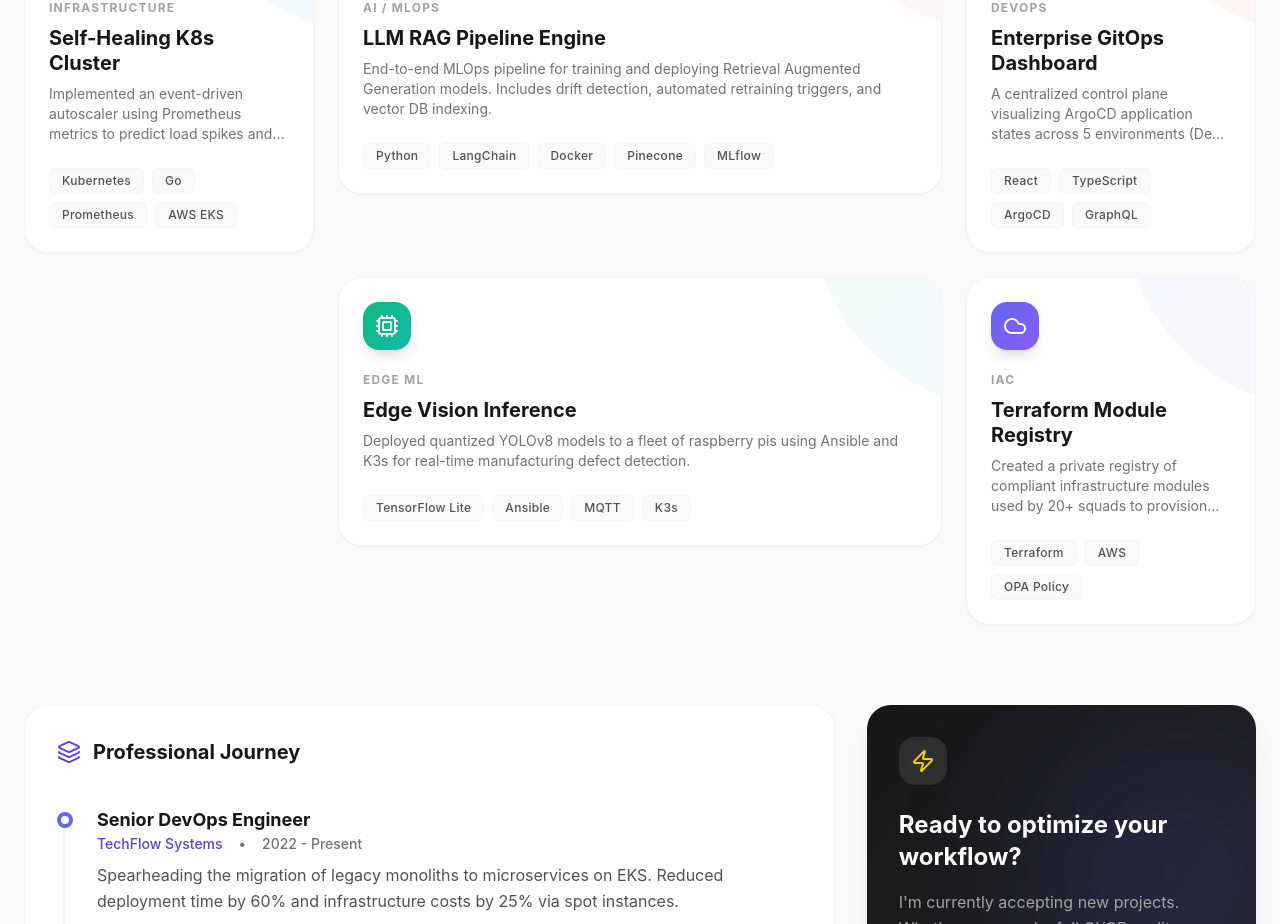
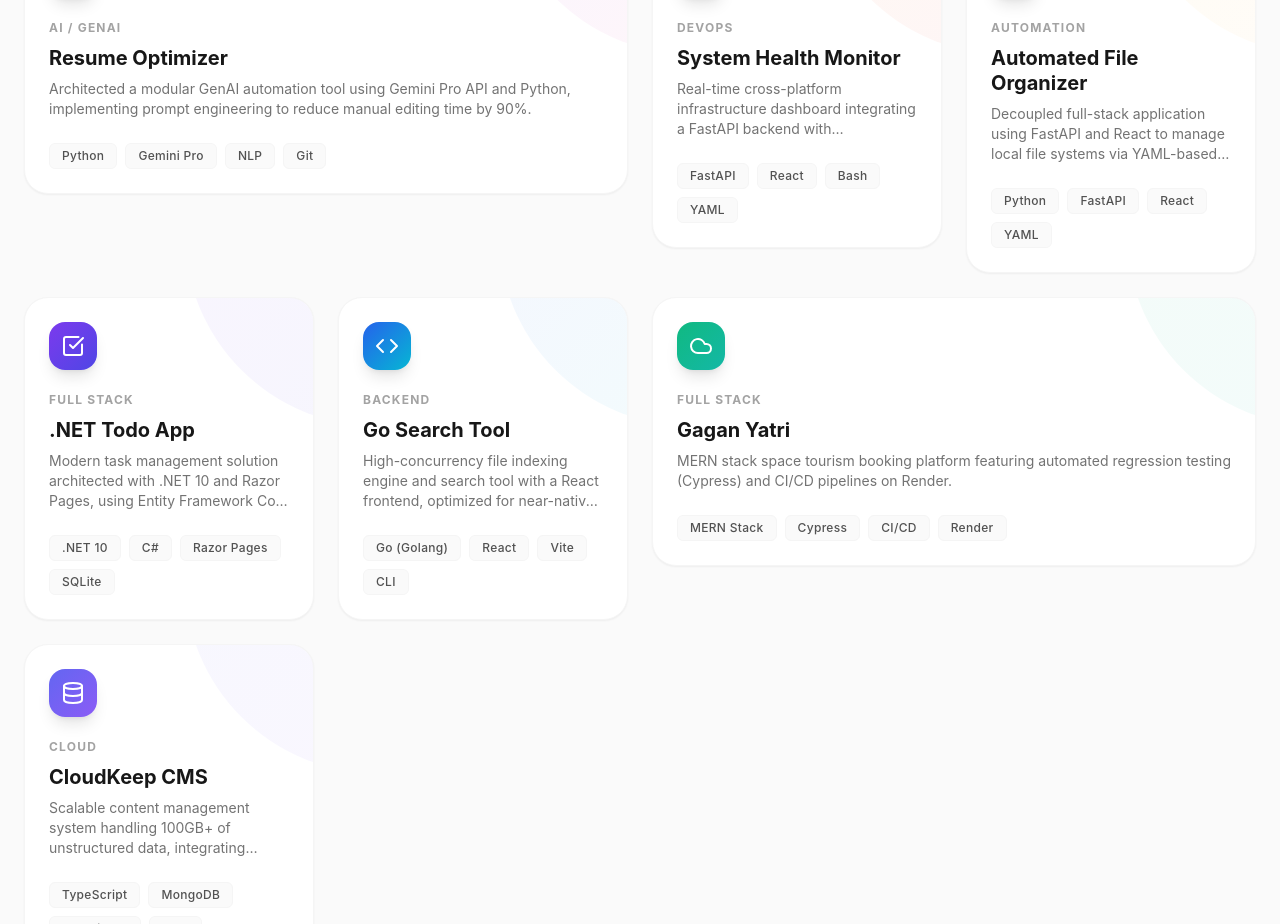
Before and after one commit to dineshingale/Portfolio2.o, a React (Vite) app: page / in a window 1280 px wide. Shown: the part 1968-2892 px from the top of the page. Built offline with nearby package versions, Linux system fonts and the light colour scheme.

Commit message:
fix(portfolio): remove invalid citation artifacts (closes #4)

```diff
--- a/src/data/portfolio.js
+++ b/src/data/portfolio.js
@@ -6,64 +6,88 @@ import {
   Cloud,
   Code,
   Database,
-  Terminal
+  Terminal,
+  FolderOpen,
+  CheckSquare
 } from 'lucide-react';
 
 export const projects = [
   {
-    title: "Self-Healing K8s Cluster",
-    subtitle: "Implemented an event-driven autoscaler using Prometheus metrics to predict load spikes and preemptively scale nodes, reducing downtime by 99.9%.",
-    category: "Infrastructure",
-    gradient: "from-blue-600 to-cyan-500",
-    tags: ["Kubernetes", "Go", "Prometheus", "AWS EKS"],
-    icon: Container,
-    link: "#",
-    size: "md:col-span-1 md:row-span-2",
-    type: "infrastructure"
+    title: "Resume Optimizer",
+    subtitle: "Architected a modular GenAI automation tool using Gemini Pro API and Python, implementing prompt engineering to reduce manual editing time by 90%.",
+    category: "AI / GenAI",
+    gradient: "from-purple-600 to-pink-500",
+    tags: ["Python", "Gemini Pro", "NLP", "Git"],
+    icon: Cpu,
+    link: "https://github.com/dineshingale2003",
+    size: "md:col-span-2 md:row-span-1",
+
   },
   {
-    title: "LLM RAG Pipeline Engine",
-    subtitle: "End-to-end MLOps pipeline for training and deploying Retrieval Augmented Generation models. Includes drift detection, automated retraining triggers, and vector DB indexing.",
-    category: "AI / MLOps",
-    gradient: "from-purple-600 to-pink-500",
-    tags: ["Python", "LangChain", "Docker", "Pinecone", "MLflow"],
+    title: "System Health Monitor",
+    subtitle: "Real-time cross-platform infrastructure dashboard integrating a FastAPI backend with Bash/PowerShell collectors to capture granular system metrics.",
+    category: "DevOps",
+    gradient: "from-orange-500 to-red-500",
+    tags: ["FastAPI", "React", "Bash", "YAML"],
     icon: Activity,
-    link: "#",
-    size: "md:col-span-2 md:row-span-1",
-    type: "mlops"
+    link: "https://github.com/dineshingale2003",
+    size: "md:col-span-1 md:row-span-1",
+
   },
   {
-    title: "Enterprise GitOps Dashboard",
-    subtitle: "A centralized control plane visualizing ArgoCD application states across 5 environments (Dev to Prod) with one-click rollback capabilities.",
-    category: "DevOps",
-    gradient: "from-orange-500 to-red-500",
-    tags: ["React", "TypeScript", "ArgoCD", "GraphQL"],
-    icon: GitMerge,
-    link: "#",
+    title: "Automated File Organizer",
+    subtitle: "Decoupled full-stack application using FastAPI and React to manage local file systems via YAML-based automation rules.",
+    category: "Automation",
+    gradient: "from-yellow-400 to-orange-300",
+    tags: ["Python", "FastAPI", "React", "YAML"],
+    icon: FolderOpen,
+    link: "https://github.com/dineshingale2003",
     size: "md:col-span-1 md:row-span-1",
-    type: "fullstack"
+
   },
   {
-    title: "Edge Vision Inference",
-    subtitle: "Deployed quantized YOLOv8 models to a fleet of raspberry pis using Ansible and K3s for real-time manufacturing defect detection.",
-    category: "Edge ML",
-    gradient: "from-emerald-500 to-teal-500",
-    tags: ["TensorFlow Lite", "Ansible", "MQTT", "K3s"],
-    icon: Cpu,
-    link: "#",
-    size: "md:col-span-2 md:row-span-1",
-    type: "mlops"
+    title: ".NET Todo App",
+    subtitle: "Modern task management solution architected with .NET 10 and Razor Pages, using Entity Framework Core for strict data persistence.",
+    category: "Full Stack",
+    gradient: "from-violet-600 to-indigo-600",
+    tags: [".NET 10", "C#", "Razor Pages", "SQLite"],
+    icon: CheckSquare,
+    link: "https://github.com/dineshingale2003",
+    size: "md:col-span-1 md:row-span-1",
+
   },
   {
-    title: "Terraform Module Registry",
-    subtitle: "Created a private registry of compliant infrastructure modules used by 20+ squads to provision secure AWS resources.",
-    category: "IaC",
+    title: "Go Search Tool",
+    subtitle: "High-concurrency file indexing engine and search tool with a React frontend, optimized for near-native speed data retrieval.",
+    category: "Backend",
+    gradient: "from-blue-600 to-cyan-500",
+    tags: ["Go (Golang)", "React", "Vite", "CLI"],
+    icon: Code,
+    link: "https://github.com/dineshingale2003",
+    size: "md:col-span-1 md:row-span-2",
+
+  },
+  {
+    title: "Gagan Yatri",
+    subtitle: "MERN stack space tourism booking platform featuring automated regression testing (Cypress) and CI/CD pipelines on Render.",
+    category: "Full Stack",
+    gradient: "from-emerald-500 to-teal-500",
+    tags: ["MERN Stack", "Cypress", "CI/CD", "Render"],
+    icon: Cloud,
+    link: "https://github.com/dineshingale2003",
+    size: "md:col-span-2 md:row-span-1",
+
+  },
+  {
+    title: "CloudKeep CMS",
+    subtitle: "Scalable content management system handling 100GB+ of unstructured data, integrating Cloudinary for media processing.",
+    category: "Cloud",
     gradient: "from-indigo-500 to-violet-500",
-    tags: ["Terraform", "AWS", "OPA Policy"],
-    icon: Cloud,
-    link: "#",
+    tags: ["TypeScript", "MongoDB", "Cloudinary", "JWT"],
+    icon: Database,
+    link: "https://github.com/dineshingale2003",
     size: "md:col-span-1 md:row-span-1",
-    type: "infrastructure"
+
   }
 ];
 
@@ -71,42 +95,30 @@ export const skills = [
   {
     title: "Languages",
     icon: Code,
-    items: ["JavaScript (ES6+)", "Python", "C/C++", "Java", "SQL", "TypeScript"]
+    items: ["Python", "JavaScript (ES6+)", "TypeScript", "Go (Golang)", "C# (.NET)", "SQL", "Bash/PowerShell"]
   },
   {
     title: "Full Stack & Frameworks",
     icon: Database,
-    items: ["React.js", "Node.js", "Express.js", "MongoDB", "Tailwind CSS", "Bootstrap"]
+    items: ["React.js", "Node.js", "Express.js", "FastAPI", ".NET 10", "Tailwind CSS", "MongoDB"]
   },
   {
     title: "Cloud & DevOps",
     icon: Cloud,
-    items: ["AWS", "Google Cloud", "Docker", "Git/GitHub", "CI/CD Concepts", "Vercel / Render"]
+    items: ["Docker", "AWS", "GCP", "CI/CD Pipelines", "Vercel / Render", "YAML", "Gemini Pro Integration"]
   },
   {
-    title: "Testing & Automation",
+    title: "QA & Methodologies",
     icon: GitMerge,
-    items: ["Selenium", "Cypress", "Postman (API Testing)", "JIRA", "Manual Testing", "Figma"]
+    items: ["Cypress", "Selenium", "Postman", "JIRA", "Agile/Scrum", "Git/GitHub", "System Design"]
   }
 ];
 
 export const experience = [
   {
-    role: "Senior DevOps Engineer",
-    company: "TechFlow Systems",
-    date: "2022 - Present",
-    desc: "Spearheading the migration of legacy monoliths to microservices on EKS. Reduced deployment time by 60% and infrastructure costs by 25% via spot instances."
-  },
-  {
-    role: "ML Infrastructure Engineer",
-    company: "DataScale AI",
-    date: "2020 - 2022",
-    desc: "Designed and implemented a custom ML training platform serving 30+ Data Scientists. Automating model versioning and rollout using MLflow and Jenkins."
-  },
-   {
-    role: "Software Engineer",
-    company: "Innovate Corp",
-    date: "2018 - 2020",
-    desc: "Full stack development using React and Python. Introduced containerization (Docker) to the development workflow, eliminating environment parity issues."
+    role: "Google AI/ML Intern",
+    company: "EduSkills Foundation",
+    date: "Jan 2025 - Mar 2025",
+    desc: "Architected a scalable MERN stack application for image processing and fine-tuned pre-trained computer vision models. Implemented Docker containerization and CI/CD pipelines for automated testing and rapid deployment."
   }
 ];
```
